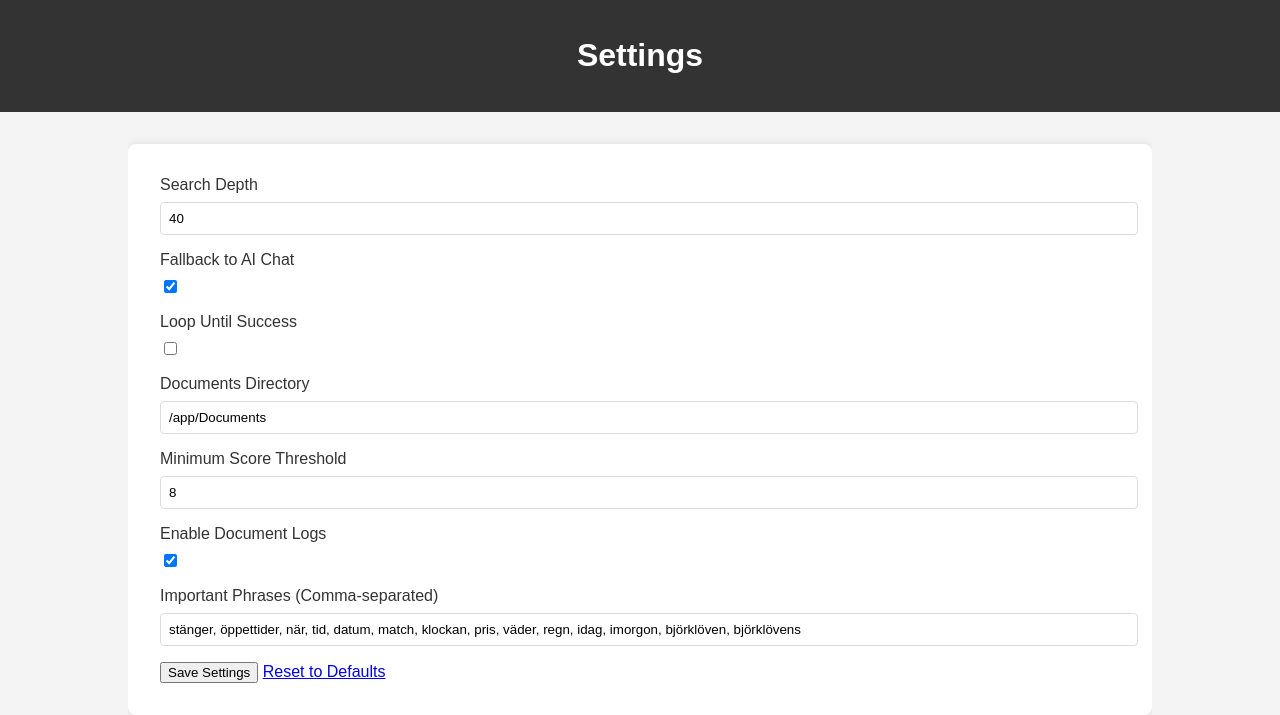
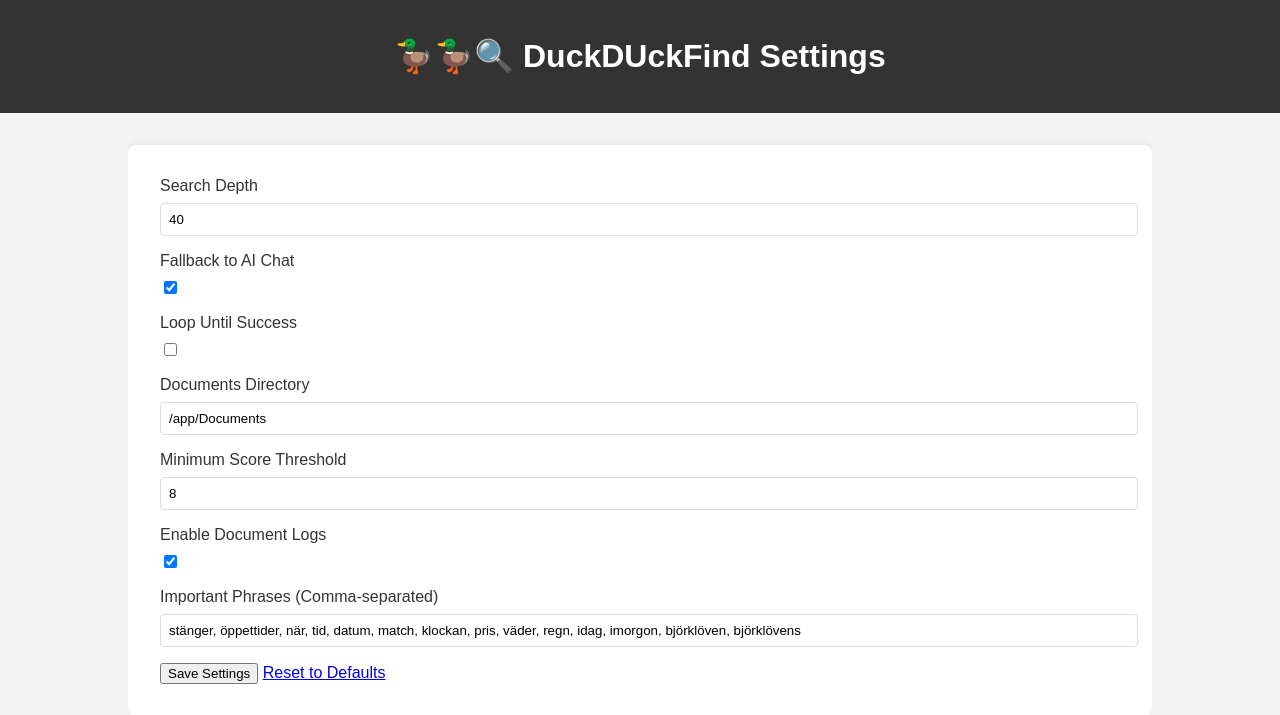
Before and after one commit to QuackHack-McBlindy/DuckDuckFind, a Flask app: page /settings in a window 1280 px wide. Shown: the top 715 px of the page. Run offline with Flask 3, Linux system fonts and the light colour scheme.

Commit message:
Update settings.html

```diff
--- a/templates/settings.html
+++ b/templates/settings.html
@@ -3,7 +3,7 @@
 <head>
     <meta charset="UTF-8">
     <meta name="viewport" content="width=device-width, initial-scale=1.0">
-    <title>🦆🦆🔍 DuckDuckFind Settings</title>
+    <title>DuckDuckFind Settings</title>
     <style>
         body {
             font-family: Arial, sans-serif;
@@ -68,7 +68,7 @@
 </head>
 <body>
     <header>
-        <h1>Settings</h1>
+        <h1>🦆🦆🔍 DuckDUckFind Settings</h1>
     </header>
     <div class="container">
         <form method="POST">
```
